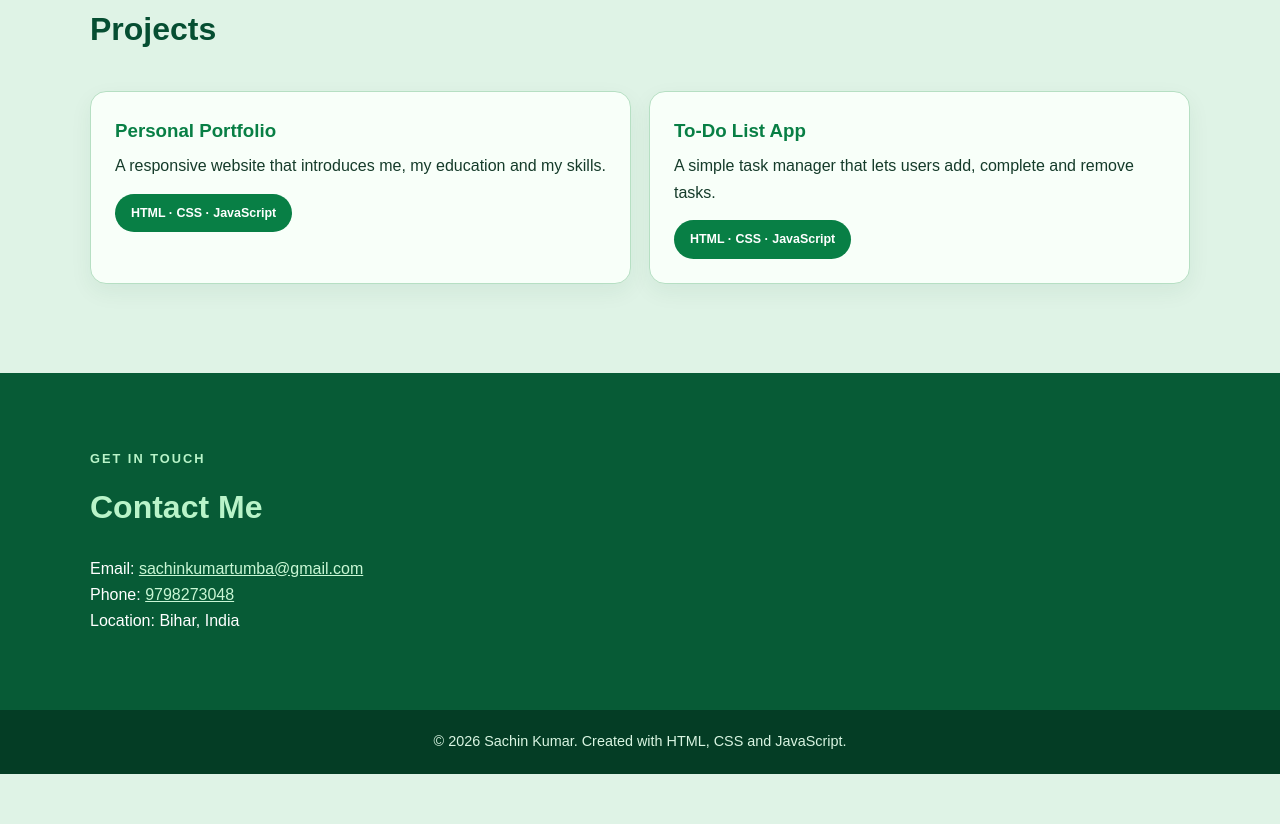
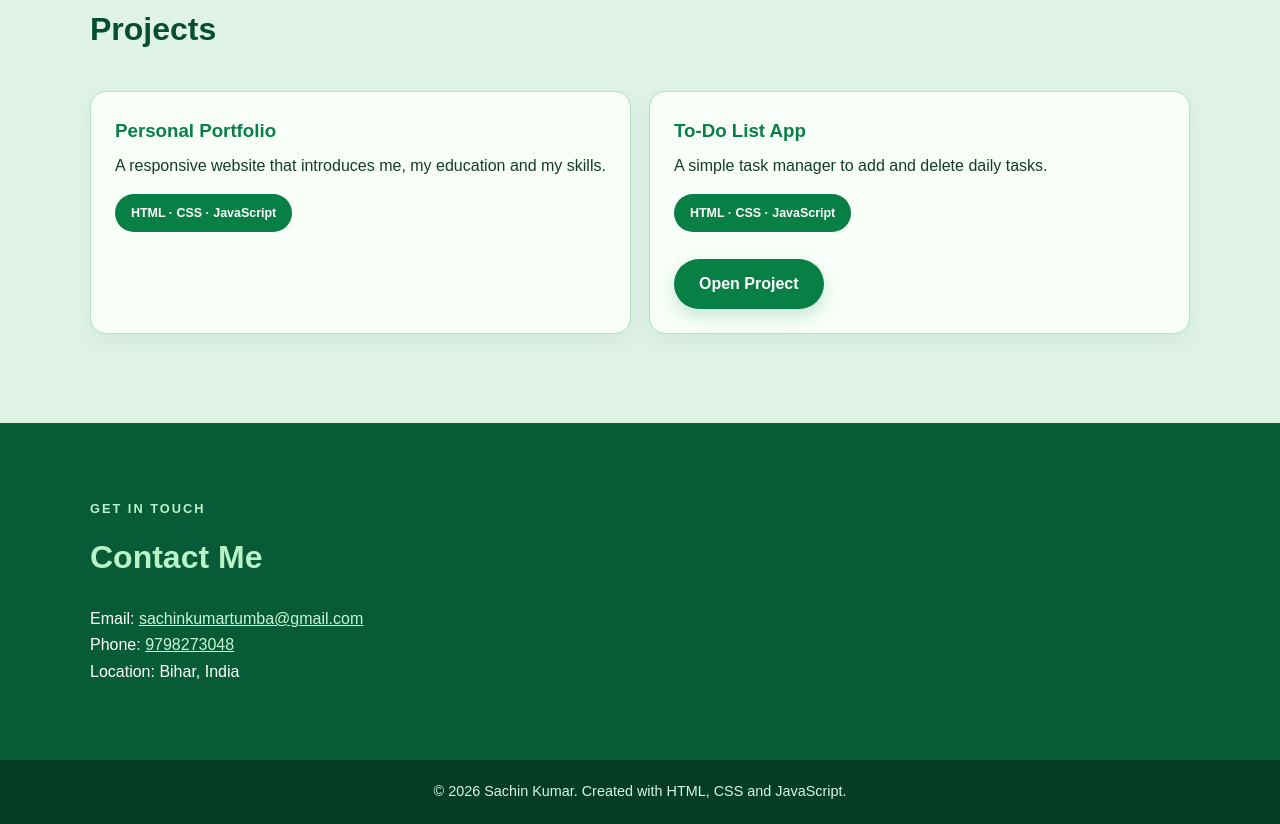
Before and after one commit to sachinkumartumba3-2006/sachin-portfolio, a plain HTML site: page index.html in a window 1280 px wide. Shown: the part 1818-2642 px from the top of the page. Before the commit the page ends 2592 px from the top, so only its background shows below. Drawn offline with Linux system fonts and the light colour scheme.

Commit message:
Update index.html

```diff
--- a/index.html
+++ b/index.html
@@ -74,10 +74,12 @@
           <span class="tag">HTML · CSS · JavaScript</span>
         </article>
         <article class="info-card">
-          <h3>To-Do List App</h3>
-          <p>A simple task manager that lets users add, complete and remove tasks.</p>
-          <span class="tag">HTML · CSS · JavaScript</span>
-        </article>
+    <h3>To-Do List App</h3>
+    <p>A simple task manager to add and delete daily tasks.</p>
+    <span class="tag">HTML · CSS · JavaScript</span>
+    <br><br>
+    <a href="todo.html" class="button">Open Project</a>
+</article>
       </div>
     </section>
 
```
